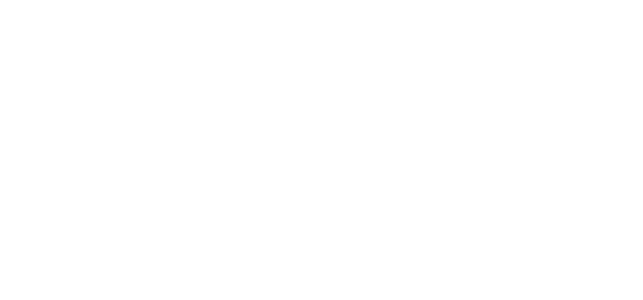
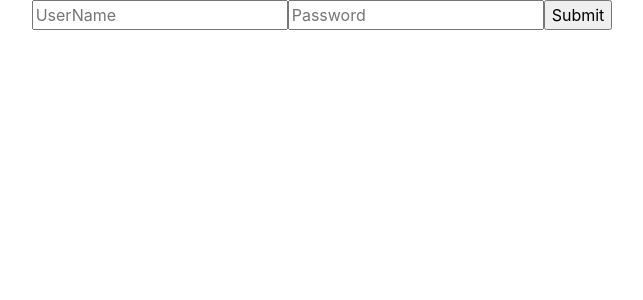
Before and after one commit to Virtual-R/fe, a React (Create React App) app: page /signup in a window 1280 px wide. Shown: the top 300 px of the page, without its empty margins (318-961 px from the left). Built offline with nearby package versions, Linux system fonts and the light colour scheme.

Commit message:
working signup and login form

```diff
--- a/src/App.js
+++ b/src/App.js
@@ -11,7 +11,7 @@
 import Logoff from "./components/Logoff";
 import { PrivateRoute } from "./components/PrivateRoute";
 import NavBar from "./components/NavBar"
-
+import signUproute from './components/signupRoute';
 
 function App() {
   return (
@@ -21,11 +21,12 @@
       <Switch>
       <Route path ='/login' component={LogInForm}/>
       <Route  exact path='/' component={DashboardContainer}/>
-      <Route path='/addproject' component={ProjectForm}/>
+      {/* <Route path='/addproject' component={ProjectForm}/> */}
       <Route path='/editproject' component={EditProjectForm}/>
       <Route path='/landingpage' component={LandingPage}/>
       <PrivateRoute exact path="/addproject" component={ProjectForm} />
-      <Route path="/logoff" component={Logoff} />      </Switch>
+      <Route path="/logoff" component={Logoff} />
+      <Route path='/signup' component={signUproute}/>   </Switch>
 
 
 
--- a/src/components/LogInForm.js
+++ b/src/components/LogInForm.js
@@ -1,7 +1,9 @@
 import * as React from "react";
 import { Button, Form, FormGroup, Input } from "reactstrap";
 import styled from "styled-components";
-
+import axiosWithAuth from "../utils/axiosWithAuth";
+import axios from 'axios'
+import {useHistory} from 'react-router-dom'
 const H2 = styled.h2`
   color: #ffffff;
   text-align: center;
@@ -14,37 +16,59 @@
 `;
 
 
-  export default function LogInForm() {
-    const [userEmail, setUserEmail] = React.useState("");
-    const [userPassword, setUserPassword] = React.useState("");
+  export default function LogInForm(props) {
+
     const [loading] = React.useState(false);
+    const [user,setUser] = React.useState({
+      username:'',
+      password:'',
+    })
+    let history = useHistory();
+    const login = event => {
+      event.preventDefault()
+      axiosWithAuth()
+      .post('/api/auth/login',user)
+      .then(response=>{
+        console.log('response',response.data)
+        console.log('props',props)
+        localStorage.setItem('token',response.data.token)
+        history.push('/addproject')
+      })
+      .catch(error=> error.response)
+
+
+
+    }
+    const handleChange = (event) =>{
+      event.preventDefault();
+      setUser({
+        ...user, [event.target.name] : event.target.value
+      })
+    }
 
     return (
       <Div>
         <Form
-          onSubmit={e => {
-            e.preventDefault();
-            // Auth handler
-          }}
+          onSubmit={login}
         >
           <H2>Log in</H2>
 
           <FormGroup>
             <Input
-              type="email"
-              name="email"
-              value={userEmail}
-              placeholder="john@mail.com"
-              onChange={e => setUserEmail(e.target.value)}
+              type="username"
+              name="username"
+              value={user.username}
+              placeholder="UserName"
+              onChange={handleChange}
             />
           </FormGroup>
           <FormGroup>
             <Input
               type="password"
               name="password"
-              value={userPassword}
+              value={user.password}
               placeholder="Password"
-              onChange={e => setUserPassword(e.target.value)}
+              onChange={handleChange}
             />
           </FormGroup>
 
--- a/src/components/ProjectForm.js
+++ b/src/components/ProjectForm.js
@@ -41,7 +41,7 @@
            </Col>
       <Col md={3}>
       <FormGroup>
-         <Label for='name of project'> Name of Project:</Label>
+         <Label for='name of project'> Name of Project</Label>
 
          <Input type="text" name='name' value={newProject.name} onChange={handleChange}/>
          </FormGroup>
@@ -50,20 +50,20 @@
          <Row form>
          <Col md={3}>
          <FormGroup>
-         <Label for='Description'> Description of Project:</Label>
+         <Label for='Description'> Description of Project</Label>
          <Input type='text' name='description' value={newProject.description} onChange={handleChange}/>
          </FormGroup>
          </Col>
          <Col md={3}>
          <FormGroup>
-         <Label>Amount Needed:</Label>
+         <Label>Amount Needed</Label>
          <Input type="text" name='amount' value={newProject.amount} onChange={handleChange}/>
          </FormGroup>
 
          </Col>
          </Row>
          <Col md={6}>
-         <Button type='submit'>Add Project: </Button>
+         <Button type='submit'>Add Project </Button>
          </Col>
          </Form>
    )
--- a/src/components/SignUpForm.js
+++ b/src/components/SignUpForm.js
@@ -1,48 +1,65 @@
-import React, {useState} from 'react';
-import { useForm } from 'react-hook-form';
-
-import axios from 'axios';
+import React, { useState } from "react";
+import { useForm } from "react-hook-form";
+import { useHistory } from "react-router-dom";
+import axios from "axios";
 import "./SignUpForm.scss";
+import axiosWithAuth from "../utils/axiosWithAuth";
 // import axiosWithAuth from '../utils/axiosWithAuth';
-
 
 function SignUpForm() {
   const { register, errors, handleSubmit } = useForm();
-  const [user, setUser] = useState ({})
+  const [user, setUser] = useState({
+    username: "",
+    password: ""
+  });
 
-  const onSubmit = data => {
-    const user = data;
+  const history = useHistory();
+  const signUp = event => {
+    event.preventDefault();
 
-    axios.post('https://sixr-clone.herokuapp.com/api/register', user)
-    .then(res => setUser(res.data))
-    .catch(err => console.log(err))
-  }
+    axios
+      .post("https://sixr-clone.herokuapp.com/api/auth/register/", user)
+      .then(res => {
+        console.log(res, "res");
+        history.push("/login");
+      })
+      .catch(err => console.log(err));
+  };
+  const handleChange = event => {
+    setUser({
+      ...user,
+      [event.target.name]: event.target.value
+    });
+  };
 
   console.log(user);
 
-
   return (
     <>
+      <form onSubmit={signUp}>
+        <input
+          className="formItem"
+          placeholder="UserName"
+          type="text"
+          name="username"
+          ref={register({ required: true, maxLength: 20 })}
+          value={user.username}
+          onChange={handleChange}
+        />
+        {errors.firstName && "Uh Oh...First Name is required."}
 
-      <form onSubmit={handleSubmit(onSubmit)}>
-
-        <input className="formItem" placeholder="John" type="text" name="firstName" ref={register({ required: true, maxLength: 20 })} />
-        {errors.firstName && 'Uh Oh...First Name is required.'}
-
-        <input className="formItem" placeholder="Doe" type="text" name="lastName" ref={register({ required: true, pattern: /^[A-Za-z]+$/i })} />
-        {errors.lastName && 'Uh Oh...Last Name is required.'}
-
-        <input className="formItem" type="email" placeholder="Johndoe@email.com" name="email" ref={register({required: true})}/>
-        {errors.email && 'Uh Oh...An Email is required.'}
-
-        <input className="formItem" placeholder="Age" name="age" type="number" ref={register({ min: 18})} />
-        {errors.age && 'Uh Oh...You must be 18 years or older to sign-up.'}
-
-        <input placeholder="Password" className="password" name="password" type="password" ref={register({required:true})}/>
-        {errors.password && 'Uh Oh...A Password is required'}
+        <input
+          placeholder="Password"
+          className="password"
+          name="password"
+          type="password"
+          ref={register({ required: true })}
+          value={user.password}
+          onChange={handleChange}
+        />
+        {errors.password && "Uh Oh...A Password is required"}
 
         <input className="formItem" type="submit" />
-
       </form>
     </>
   );
--- a/src/components/dashboard.js
+++ b/src/components/dashboard.js
@@ -18,7 +18,7 @@
     return (
         <Container>
           <LogInForm/>
-          <SignUpForm/>
+          {/* <SignUpForm/> */}
             <h1 className="Header">Dashboard</h1>
 
 
--- /dev/null
+++ b/src/components/signupRoute.js
@@ -0,0 +1,9 @@
+import React from 'react'
+import SignUpForm from './SignUpForm';
+
+const signUproute = ()=>{
+   return(
+      <SignUpForm/>
+   )
+}
+export default signUproute;
```
Also changed, not shown: src/components/LandingPage.js (line endings or trailing spaces).
